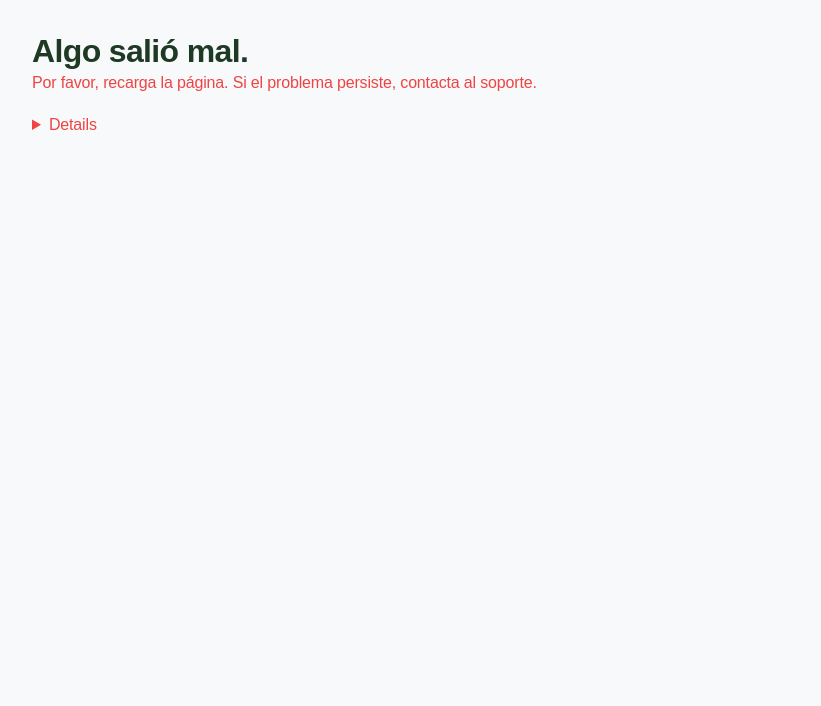
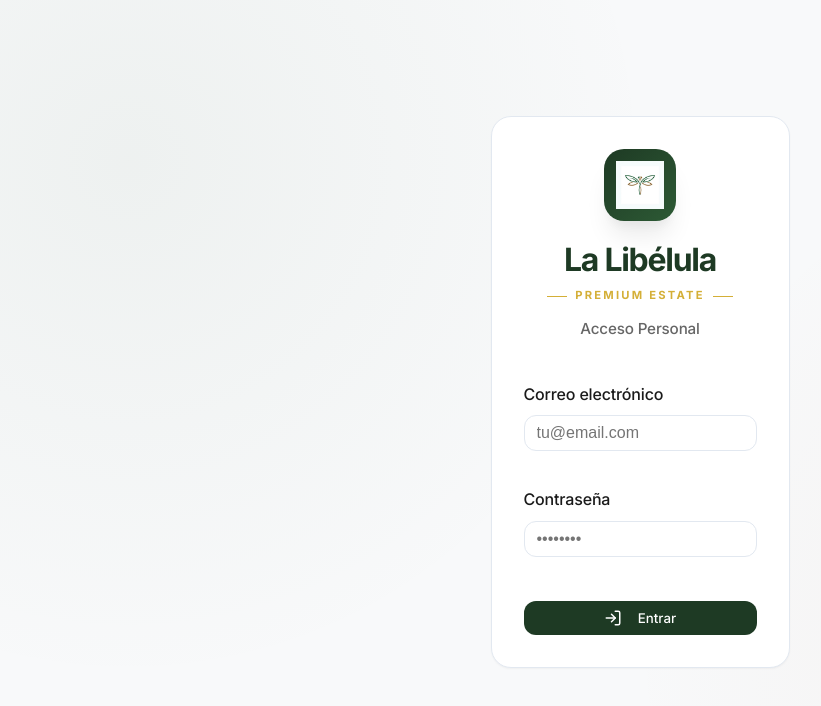
Before and after one commit to la-libelula/la-libelula, a React (Vite) app: page / in a window 1280 px wide. Shown: the top 706 px of the page, without its empty margins (0-821 px from the left). Built offline with nearby package versions, Linux system fonts and the light colour scheme; no server answers; the database is empty.

Commit message:
Solucionado ReferenceError: isLogin is not defined en Auth.jsx

```diff
--- a/src/pages/Auth.jsx
+++ b/src/pages/Auth.jsx
@@ -3,7 +3,7 @@ import { useAuth } from '../context/AuthContext.jsx';
 import Button from '../components/ui/Button';
 import Input from '../components/ui/Input';
 import Card from '../components/ui/Card';
-import { Home, LogIn, UserPlus, AlertCircle } from 'lucide-react';
+import { LogIn, AlertCircle } from 'lucide-react';
 
 const Auth = () => {
     console.log("Auth: Rendering page");
@@ -61,7 +61,7 @@ const Auth = () => {
                         <div style={{ height: '1px', width: '20px', backgroundColor: 'var(--color-accent)' }}></div>
                     </div>
                     <p style={{ color: 'var(--color-text-muted)', fontSize: '0.95rem', fontWeight: 500 }}>
-                        {isLogin ? 'Gestión rural' : 'Comienza tu experiencia'}
+                        Acceso Personal
                     </p>
                 </div>
 
```
